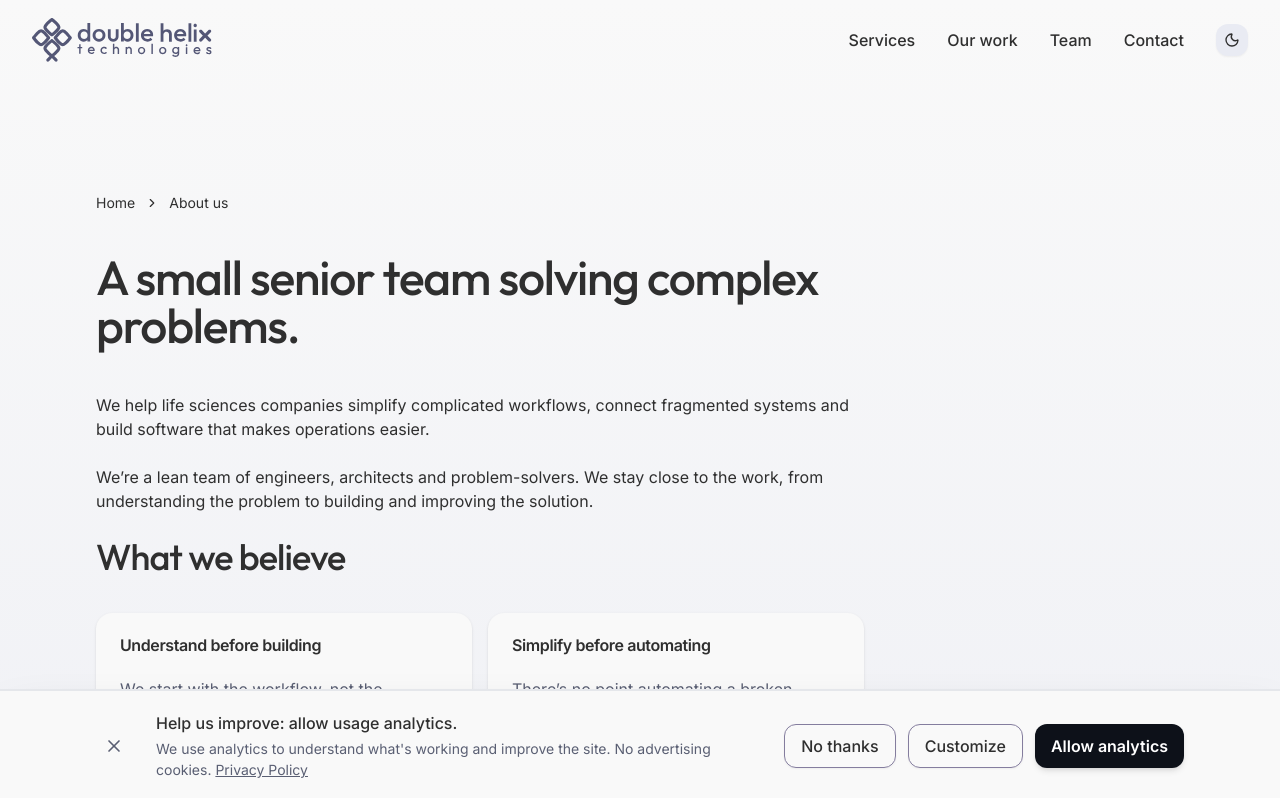
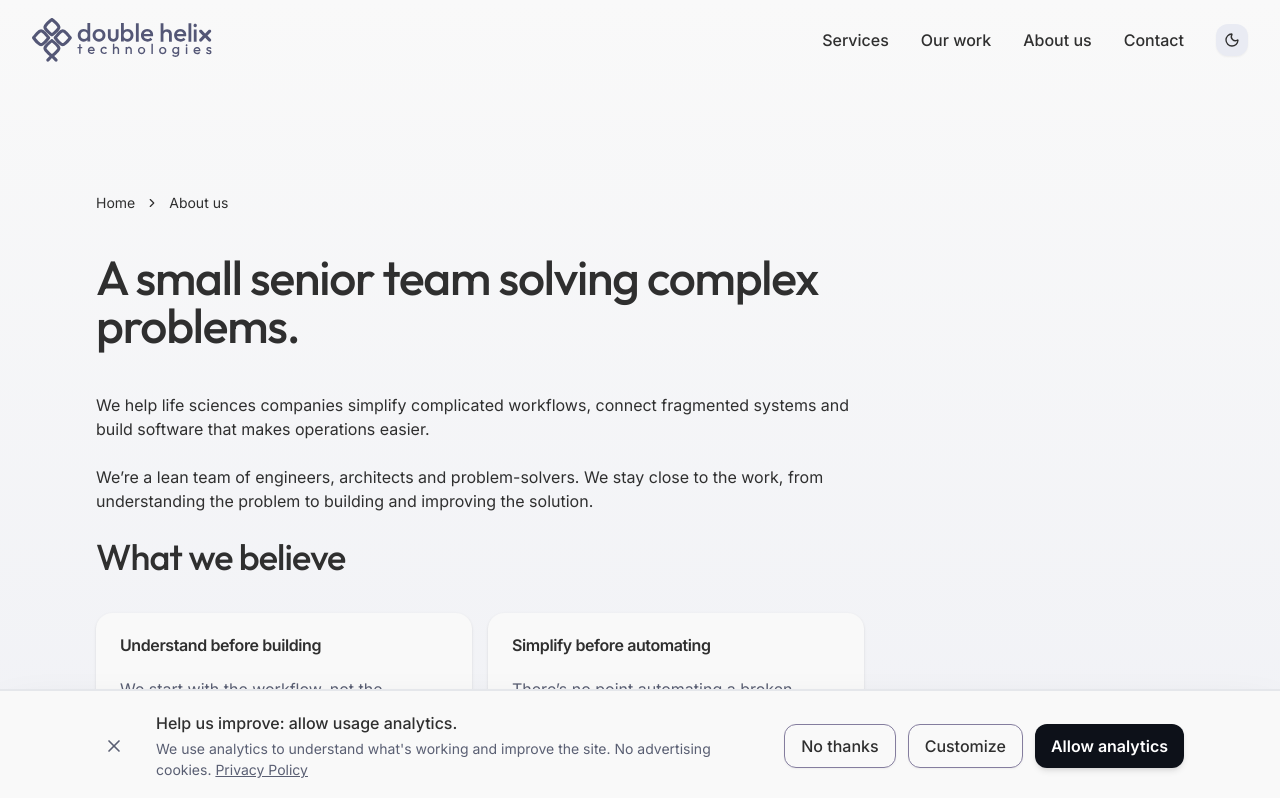
Before and after one commit to Double-Helix-Technologies/Double-Helix-Technologies.github.io, a Next.js app: page /team in a window 1280 px wide. Shown: the top 798 px of the page. Built offline with nearby package versions, Linux system fonts and the light colour scheme.

Commit message:
Rename Team section to About us
Update nav label, section id, and page title metadata to "About us"
while keeping the /team URL to preserve existing links and SEO.

Co-Authored-By: Claude Sonnet 5 <noreply@anthropic.com>

```diff
--- a/app/components/Navigation.tsx
+++ b/app/components/Navigation.tsx
@@ -25,7 +25,7 @@ export default function Navigation() {
   const navigation = [
     { name: 'Services', href: '/#services' },
     { name: 'Our work', href: '/work' },
-    { name: 'Team', href: '/team' },
+    { name: 'About us', href: '/team' },
     { name: 'Contact', href: '/#contact' }
   ];
 
--- a/app/team/page.tsx
+++ b/app/team/page.tsx
@@ -18,7 +18,7 @@ import { leadershipTeam, TeamMember } from '@/app/data/team';
 import { buildMetadata } from '../lib/seo';
 
 export const metadata: Metadata = buildMetadata({
-  title: 'Team',
+  title: 'About us',
   description:
     'Get to know the senior engineering and consulting team behind Double Helix Technologies and our work in life sciences and healthcare IT.',
   path: '/team/',
@@ -90,7 +90,7 @@ export default function TeamPage() {
       <main className="min-h-screen">
         <Navigation/>
 
-        <section id="team" className="top-section bg-gradient-to-t from-background-alt to-background pb-10">
+        <section id="about-us" className="top-section bg-gradient-to-t from-background-alt to-background pb-10">
           <div className="container-tight">
             <div className="flex flex-col gap-6 mb-6 max-w-3xl">
               {breadcrumb}
```
